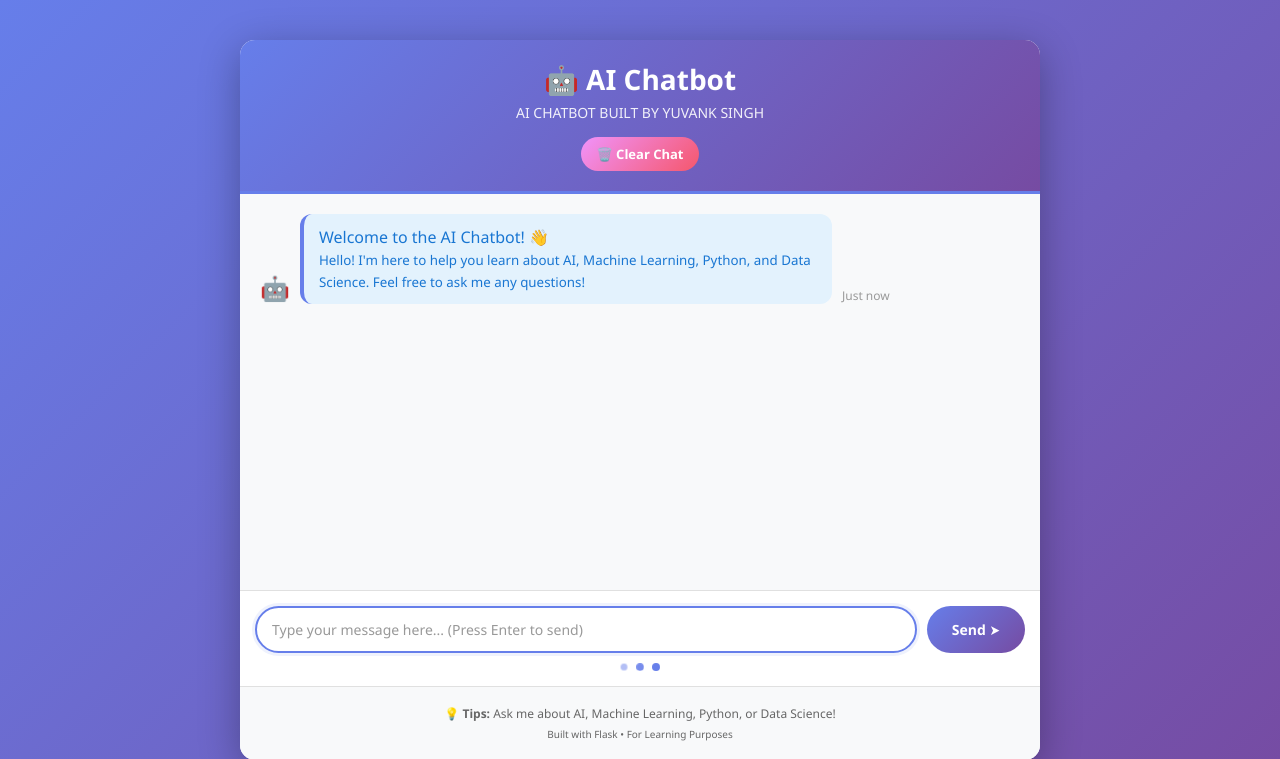
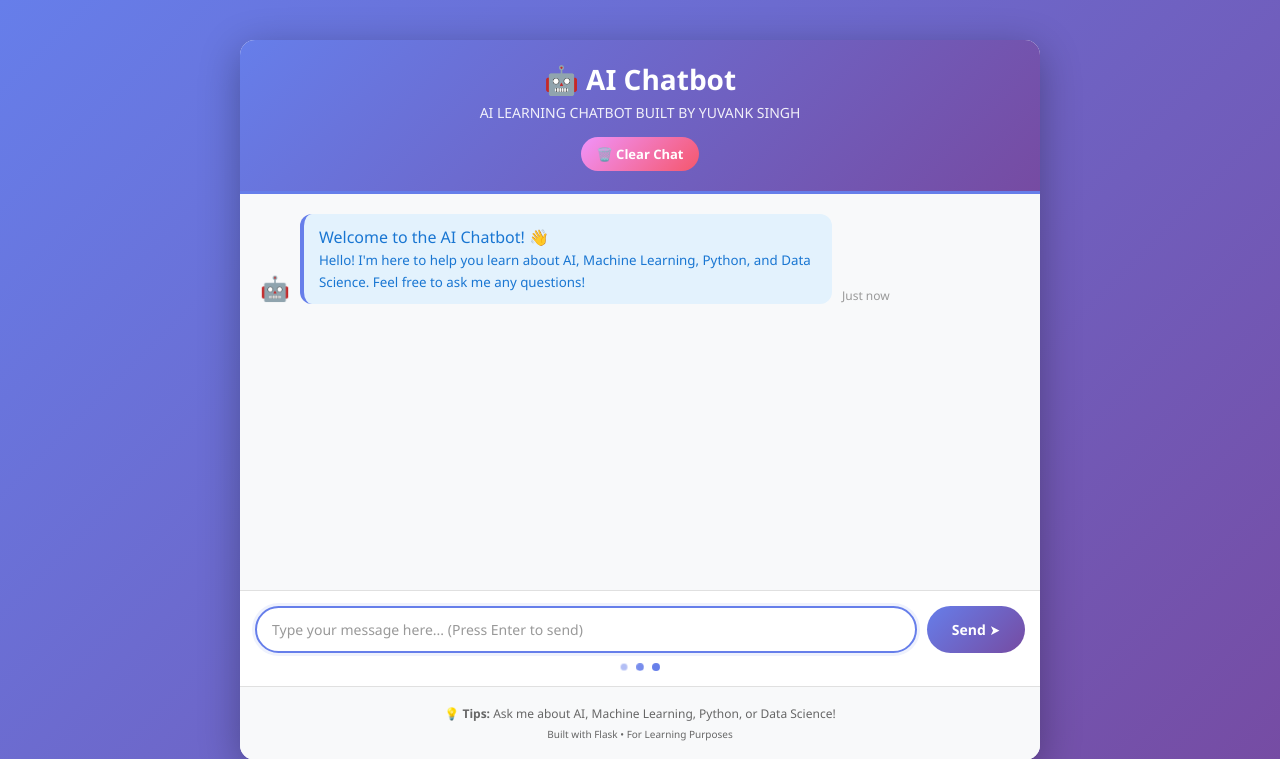
Before and after one commit to yuvanksingh05/ai-chatbot, a Flask app: page / in a window 1280 px wide. Shown: the top 759 px of the page. Run offline with Flask 3, Linux system fonts and the light colour scheme; data that the repository does not hold is empty.

Commit message:
Update title and subtitle for chatbot page

```diff
--- a/templates/index.html
+++ b/templates/index.html
@@ -6,7 +6,7 @@
     <meta name="viewport" content="width=device-width, initial-scale=1.0">
 
     <!-- Page title -->
-    <title>AI CHATBOT BUILT BY YUVANK SINGH</title>
+    <title>AI LEARNING CHATBOT BUILT BY YUVANK SINGH</title>
 
     <!-- Link to external CSS stylesheet -->
     <link rel="stylesheet" href="{{ url_for('static', filename='css/style.css') }}">
@@ -18,7 +18,7 @@
         <!-- Header section with title and buttons -->
         <div class="header">
             <h1>🤖 AI Chatbot</h1>
-            <p class="subtitle">AI CHATBOT BUILT BY YUVANK SINGH</p>
+            <p class="subtitle">AI LEARNING CHATBOT BUILT BY YUVANK SINGH</p>
 
             <!-- Control buttons in the header -->
             <div class="header-controls">
```
